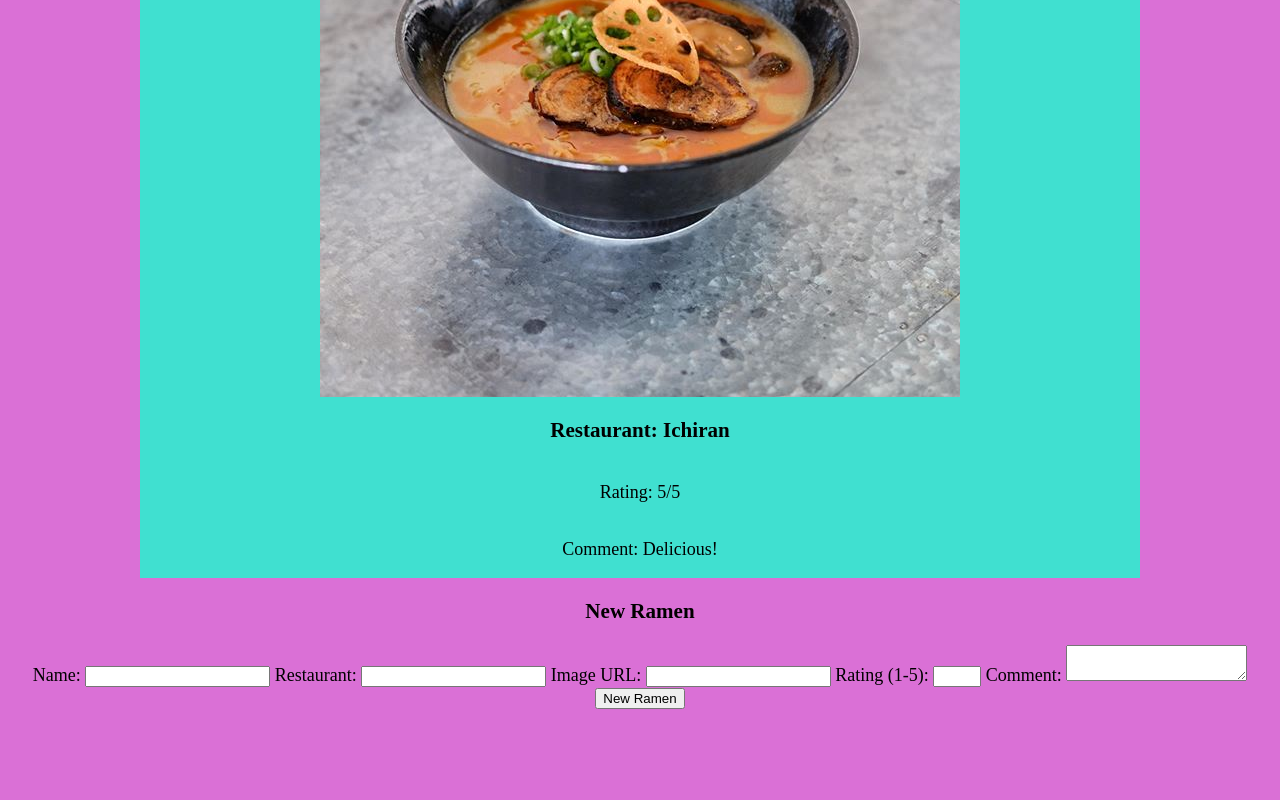
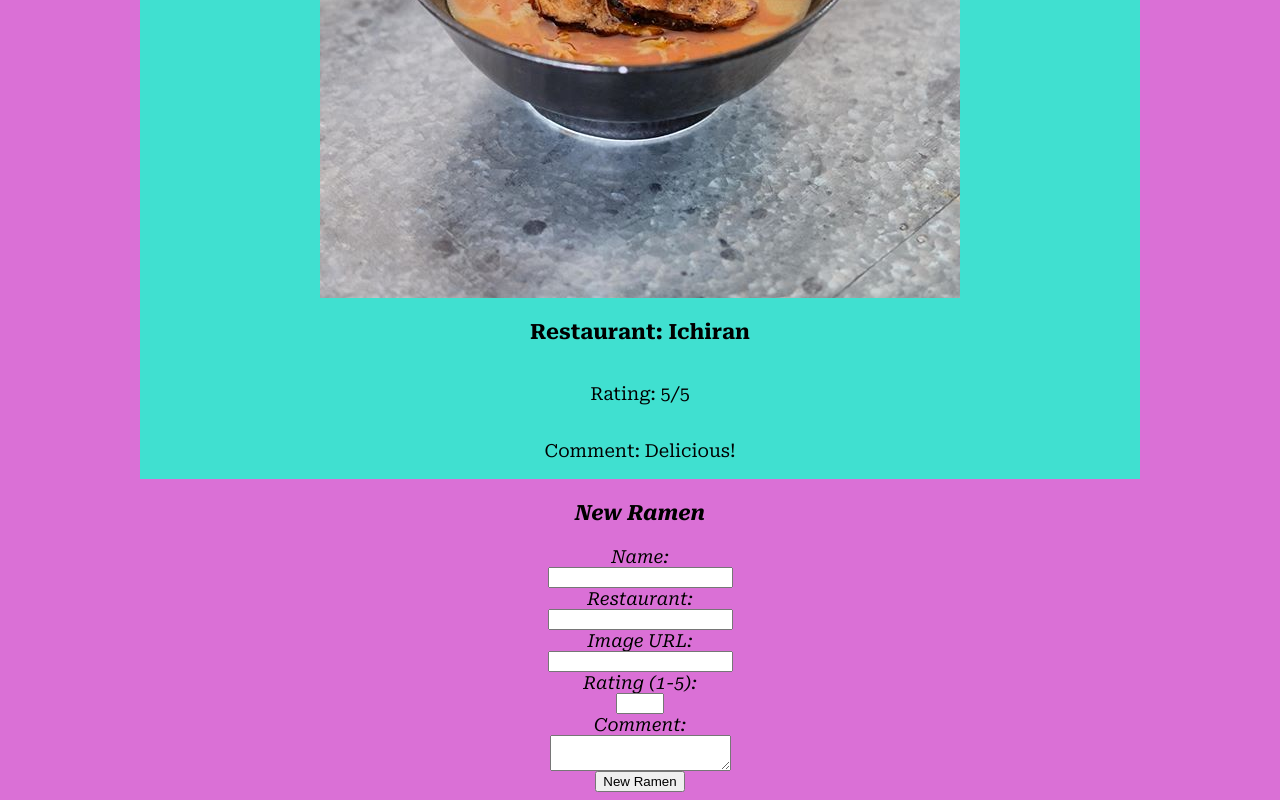
Before and after one commit to Mumbe-stack/ramen-rating-app, a plain HTML site: page index.html in a window 1280 px wide. Shown: the part 919-1719 px from the top of the page. Before the commit the page ends 1636 px from the top, so only its background shows below. Drawn offline with Linux system fonts and the light colour scheme.

Commit message:
Added readme.md file

```diff
--- a/css /styles.css
+++ b/css /styles.css
@@ -1,4 +1,8 @@
+@import url('https://fonts.googleapis.com/css2?family=Roboto+Serif:ital,opsz,wght@0,8..144,100..900;1,8..144,100..900&display=swap');
+
 body {
+    font-family: "Roboto Serif", serif;
+    font-optical-sizing: auto;
     text-align: center;
     font-size: large;
     background-color: orchid;
@@ -15,8 +19,8 @@ body {
 
 
 #ramen-menu img {
-    width: 300px;
-    height: 250px;
+    width: 250px;
+    height: 200px;
     cursor: pointer;
 
 
@@ -32,3 +36,14 @@ body {
     width: 1000px;
     margin: auto;
 }
+
+#new-ramen-form {
+    display: flex;
+    flex-direction: column;
+    align-items: center;
+    justify-content: center;
+    width: auto;
+    border: 100px;
+    font-style: italic;
+    font-size: large;
+}
--- a/index.html
+++ b/index.html
@@ -18,7 +18,7 @@
 
     <div id="ramens">
         <h2 id="ramen-name">Select a Ramen</h2>
-        <img id="ramen-image" src="" alt="Ramen Treat">
+        <img id="ramen-image" src="" alt="ramenDish">
         <h3 id="ramen-restaurant"></h3>
         <p id="ramen-rating"></p>
         <p id="ramen-comment"></p>
--- a/index.js
+++ b/index.js
@@ -8,12 +8,13 @@ const ramens = [
     { id: 4, name: "Nirvana Ramen", restaurant: "Menya", image: "dishes /nirvana.jpg", rating: 4.8, comment: "Good dinning experience!" },
     { id: 5, name: "Shoyu Ramen", restaurant: "Menya", image: "dishes /shoyu.jpg", rating: 4.5, comment: "Beautiful presentation!" },
  ];
- console.log(ramens);
+
 
 
  const ramenMenu = document.getElementById("ramen-menu");
- const ramenDetail = document.getElementById("ramens"); //
+ const ramenDetail = document.getElementById("ramens");
  const ramenForm = document.getElementById("new-ramen-form");
+
 
 
  function displayRamens() {
@@ -29,7 +30,6 @@ const ramens = [
 
 
  function handleClick(ramen) {
-     console.log("Display details for:", ramen.treat);
 
      document.getElementById("ramen-name").textContent = ramen.name;
      document.getElementById("ramen-image").src = ramen.image;
@@ -52,7 +52,7 @@ const ramens = [
 
          if (!name || !restaurant || !image || !rating || !comment) {
              alert("!Please fill out this field.");
-             return;
+             return NewRamen;
          }
 
 
```
Also changed, not shown: 1 other file.
